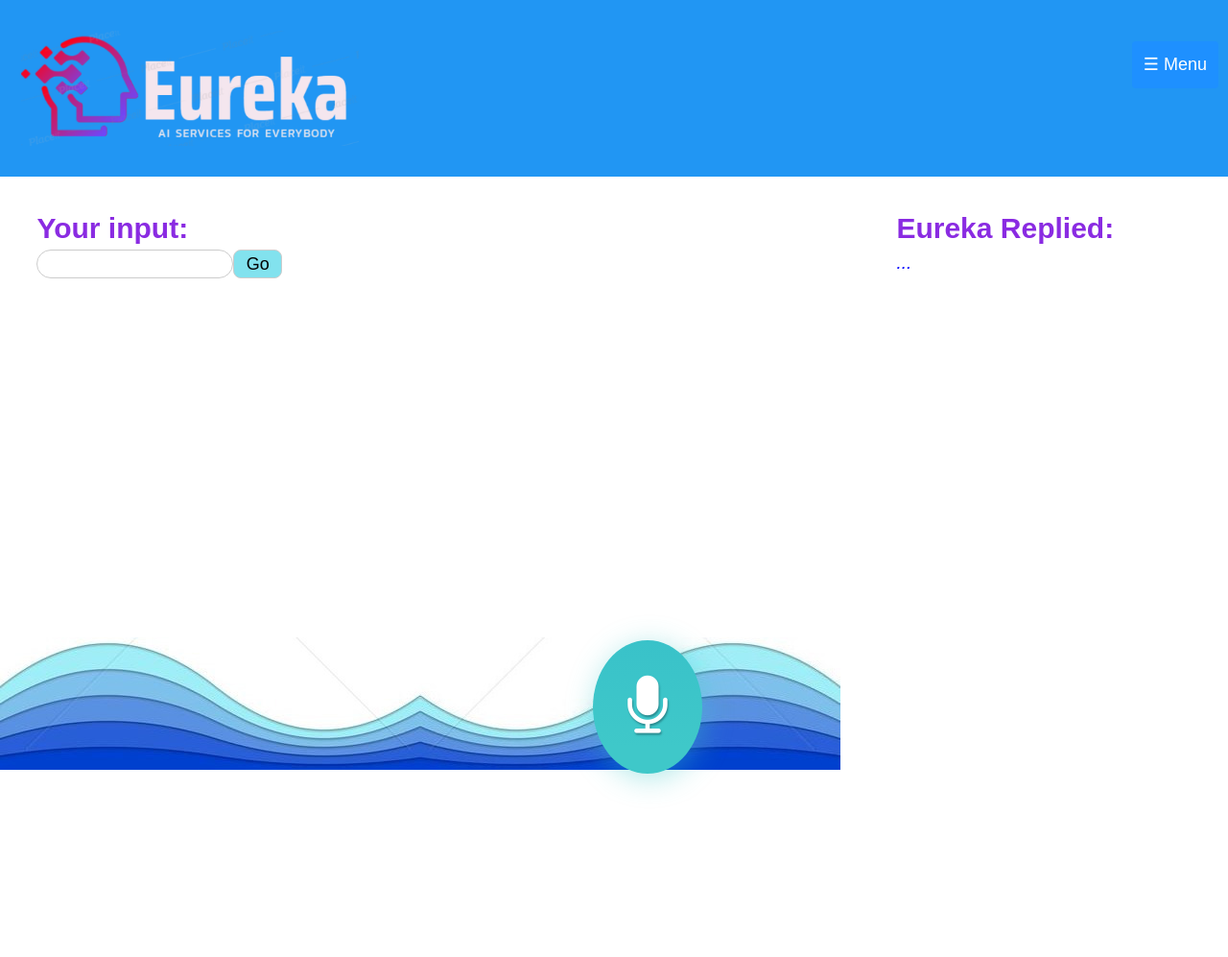
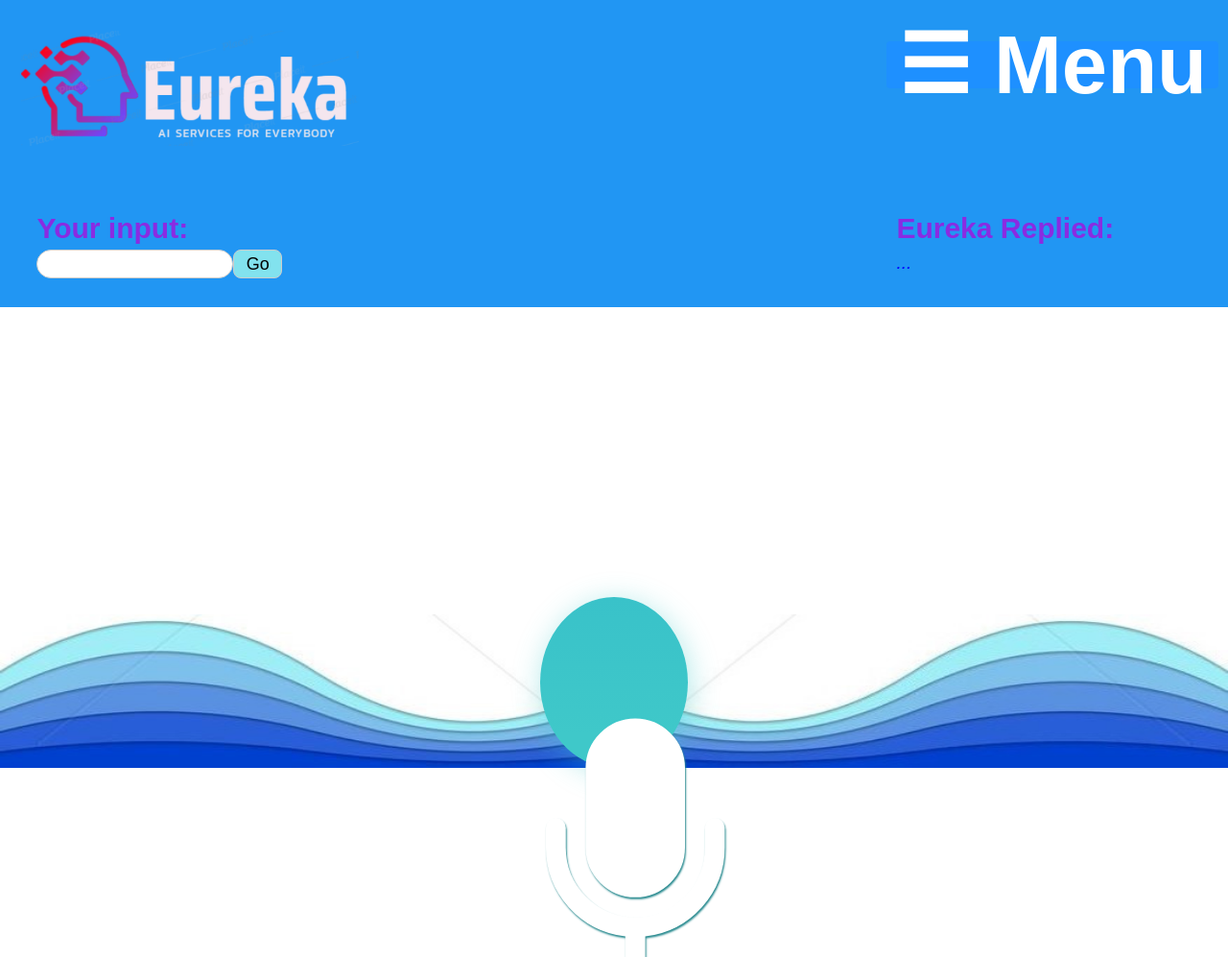
Before and after one commit to AmanChhing/IamEureka, a plain HTML site: page index.html in a window 1280 px wide. Shown: the top 997 px of the page at 96% size. Before the commit the page ends 806 px from the top, so only its background shows below. Drawn offline with nearby package versions, Linux system fonts and the light colour scheme.

Commit message:
Update style1.css

```diff
--- a/style1.css
+++ b/style1.css
@@ -167,8 +167,13 @@ body {
 }
 .Footimg1
 {
-	top: 83vh;
+	top: 80vh;
 	position: absolute;
+}
+.mainfoot
+{
+	width: 100vw;
+	height: 20vh;
 }
 Foot
 {
@@ -192,8 +197,8 @@ button {
   display: block;
   -webkit-appearance: none;
   -moz-appearance: none;
-  width: 13%;
-  height: 101%;
+  width: 12%;
+  height: 111%;
   border: 0;
   border-radius: 50%;
   text-align: center;
@@ -201,17 +206,17 @@ button {
   background: linear-gradient(180deg, #39C2C9 0%, #3FC8C9 80%, #3FC8C9 100%);
   box-shadow: 2px 5px 30px rgba(63, 200, 201, .4);
   position: absolute;
-  left: 70.5%;
-  top: 2%;
+  left: 44%;
+  bottom: 0.5%;
   will-change: transform, filter;
   transition: all 0.3s ease-out;
 }
 button .fa {
-  font-size: 430%;
-  line-height: 170%;
-  margin: 0;
-  text-shadow: 1px 2px 2px #2a8b90;
-}
+    font-size: 290px;
+    line-height: 540px;
+    margin: 0;
+    text-shadow: 1px 2px 2px #2a8b90;
+	}
 button:hover {
   transform: scale(.92);
 }
@@ -289,6 +294,17 @@ color: blueviolet
 	color: blue;
 	font-family:-webkit-pictograph;
 	font-style:italic;
+}
+@media screen and (max-width: 3840px) {
+	.header
+	{
+ 	height: 320px;
+	}
+	.header a {
+  	font-size: 85px;
+  	font-weight: bold;
+  	top: 10%;
+	}
 }
 @media screen and (max-width: 1024px) {
 	#EurekaReplied
```
